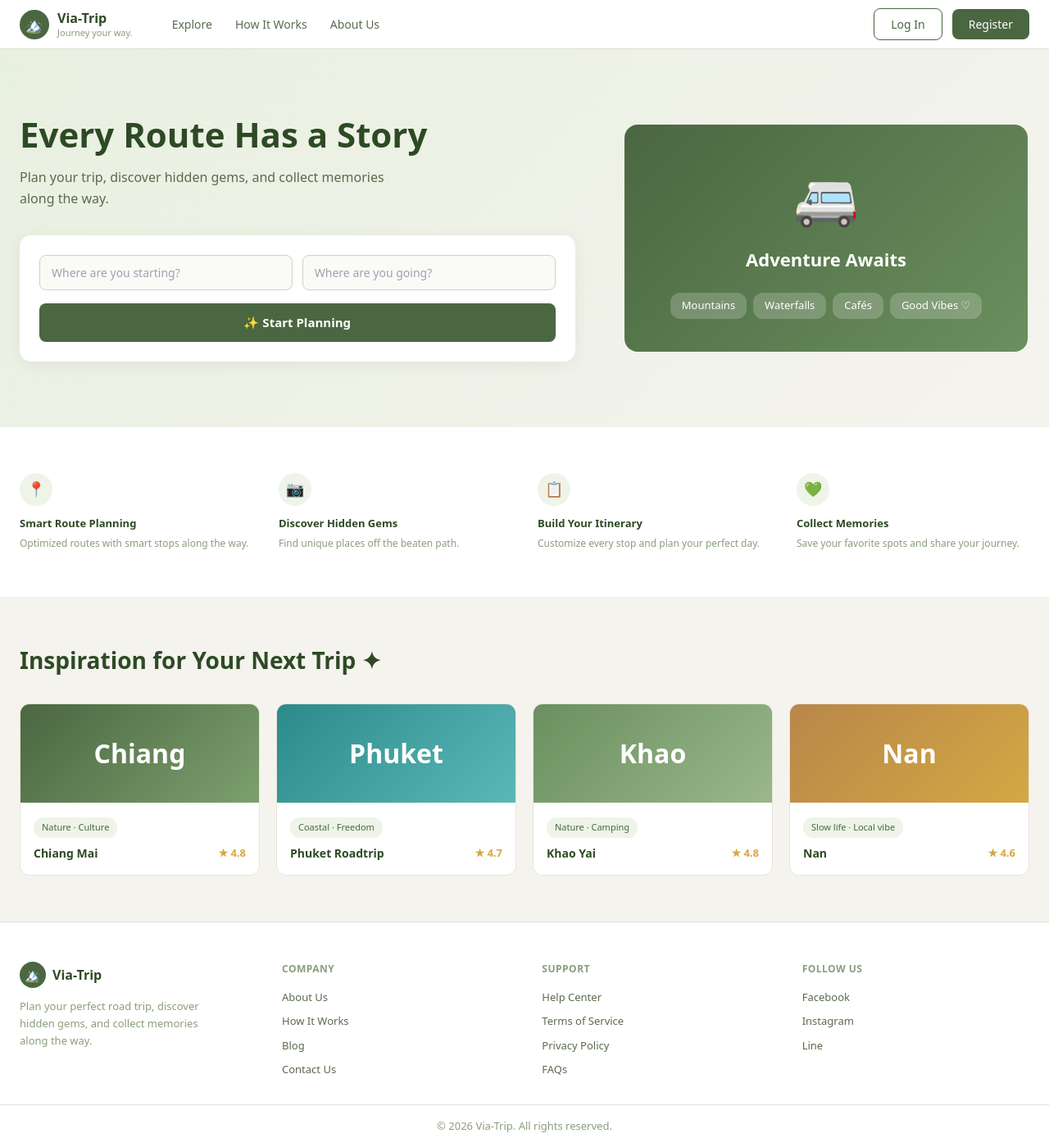
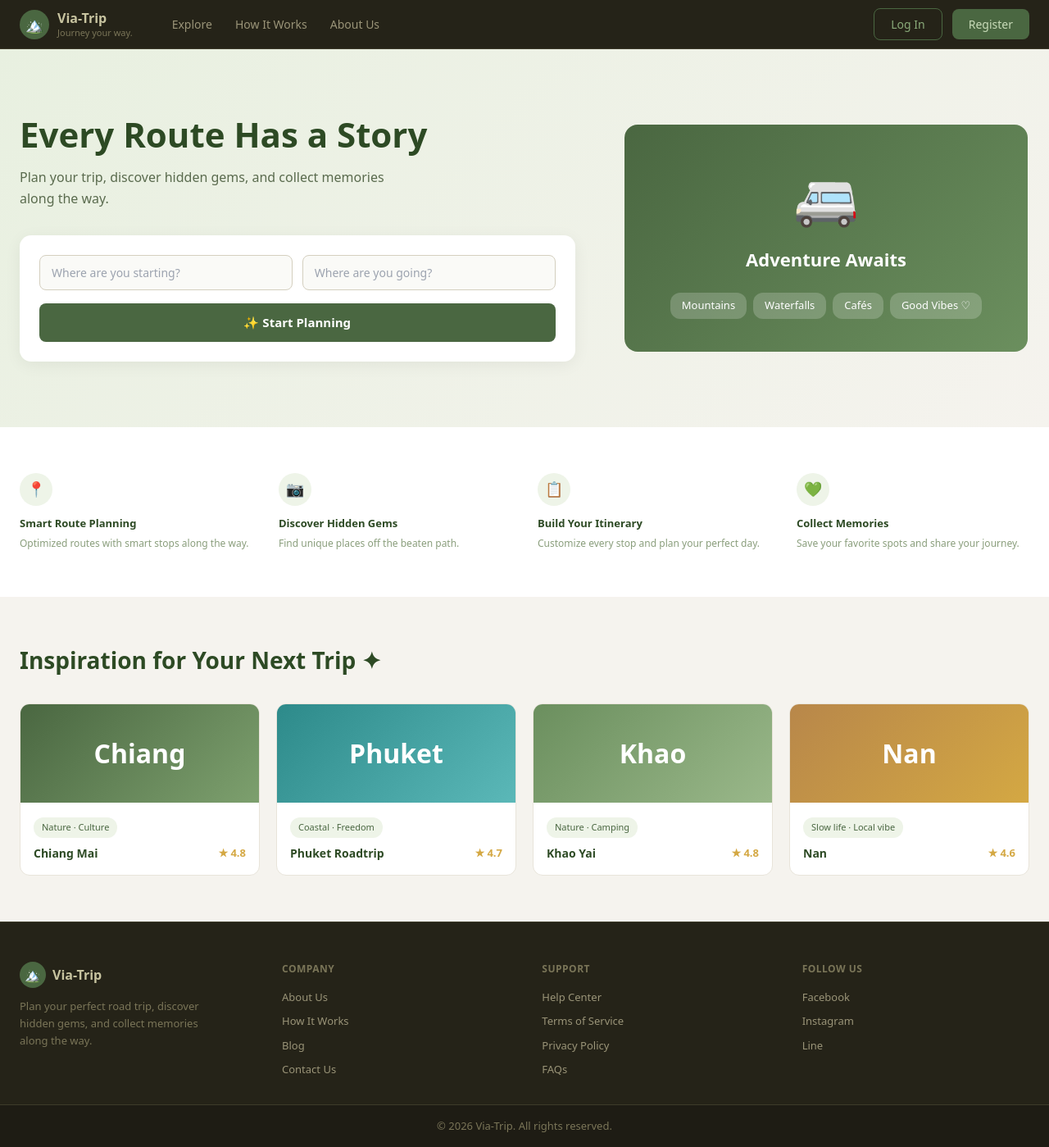
Before and after one commit to khemct/Via-Trippppppp, a React (Vite) app in the folder frontend/: page / in a window 1280 px wide. Shown: the whole page at 82% size. Built offline with nearby package versions, Linux system fonts and the light colour scheme.

Commit message:
refactor: update Navbar and Footer colors to dark earth-tone palette

```diff
--- a/frontend/src/components/Footer.jsx
+++ b/frontend/src/components/Footer.jsx
@@ -22,9 +22,9 @@ const columns = [
           >
             🏔
           </div>
-          <span style={{ fontSize: 16, fontWeight: 700, color: '#2d4a24' }}>Via-Trip</span>
+          <span style={{ fontSize: 16, fontWeight: 700, color: '#c8c4a0' }}>Via-Trip</span>
         </div>
-        <p style={{ fontSize: 13, color: '#8a9e7c', lineHeight: 1.6, maxWidth: 240 }}>
+        <p style={{ fontSize: 13, color: '#7a7558', lineHeight: 1.6, maxWidth: 240 }}>
           Plan your perfect road trip, discover hidden gems, and collect memories along the way.
         </p>
       </div>
@@ -51,8 +51,8 @@ export default function Footer() {
   return (
     <footer
       style={{
-        background: '#fff',
-        borderTop: '1px solid #e0ddd6',
+        background: '#252318',
+        borderTop: '1px solid #3e3b2a',
         marginTop: 'auto',
       }}
     >
@@ -76,7 +76,7 @@ export default function Footer() {
                   style={{
                     fontSize: 12,
                     fontWeight: 600,
-                    color: '#8a9e7c',
+                    color: '#7a7558',
                     letterSpacing: '0.5px',
                     marginBottom: 16,
                   }}
@@ -90,7 +90,7 @@ export default function Footer() {
                       to="/"
                       style={{
                         fontSize: 13,
-                        color: '#5a6b4e',
+                        color: '#9a9478',
                         textDecoration: 'none',
                       }}
                     >
@@ -106,11 +106,12 @@ export default function Footer() {
 
       <div
         style={{
-          borderTop: '1px solid #e0ddd6',
+          borderTop: '1px solid #3e3b2a',
           padding: '16px 24px',
           textAlign: 'center',
           fontSize: 13,
-          color: '#8a9e7c',
+          color: '#7a7558',
+          background: '#1e1c14',
         }}
       >
         &copy; 2026 Via-Trip. All rights reserved.
--- a/frontend/src/components/Navbar.jsx
+++ b/frontend/src/components/Navbar.jsx
@@ -5,8 +5,8 @@ export default function Navbar({ isLoggedIn, userName, onLogout }) {
     <nav
       style={{
         height: 60,
-        background: '#fff',
-        borderBottom: '1px solid #e0ddd6',
+        background: '#252318',
+        borderBottom: '1px solid #3e3b2a',
         position: 'sticky',
         top: 0,
         zIndex: 50,
@@ -40,10 +40,10 @@ export default function Navbar({ isLoggedIn, userName, onLogout }) {
             🏔
           </div>
           <div>
-            <div style={{ fontSize: 16, fontWeight: 700, color: '#2d4a24', lineHeight: 1.2 }}>
+            <div style={{ fontSize: 16, fontWeight: 700, color: '#c8c4a0', lineHeight: 1.2 }}>
               Via-Trip
             </div>
-            <div style={{ fontSize: 11, color: '#8a9e7c', lineHeight: 1.2 }}>
+            <div style={{ fontSize: 11, color: '#7a7558', lineHeight: 1.2 }}>
               Journey your way.
             </div>
           </div>
@@ -52,28 +52,28 @@ export default function Navbar({ isLoggedIn, userName, onLogout }) {
         <div style={{ display: 'flex', gap: 28, marginLeft: 48 }}>
           {!isLoggedIn ? (
             <>
-              <Link to="/" style={{ color: '#5a6b4e', fontSize: 14, fontWeight: 500, textDecoration: 'none' }}>
+              <Link to="/" style={{ color: '#9a9478', fontSize: 14, fontWeight: 500, textDecoration: 'none' }}>
                 Explore
               </Link>
-              <Link to="/" style={{ color: '#5a6b4e', fontSize: 14, fontWeight: 500, textDecoration: 'none' }}>
+              <Link to="/" style={{ color: '#9a9478', fontSize: 14, fontWeight: 500, textDecoration: 'none' }}>
                 How It Works
               </Link>
-              <Link to="/" style={{ color: '#5a6b4e', fontSize: 14, fontWeight: 500, textDecoration: 'none' }}>
+              <Link to="/" style={{ color: '#9a9478', fontSize: 14, fontWeight: 500, textDecoration: 'none' }}>
                 About Us
               </Link>
             </>
           ) : (
             <>
-              <Link to="/" style={{ color: '#5a6b4e', fontSize: 14, fontWeight: 500, textDecoration: 'none' }}>
+              <Link to="/" style={{ color: '#9a9478', fontSize: 14, fontWeight: 500, textDecoration: 'none' }}>
                 Home
               </Link>
-              <Link to="/" style={{ color: '#5a6b4e', fontSize: 14, fontWeight: 500, textDecoration: 'none' }}>
+              <Link to="/" style={{ color: '#9a9478', fontSize: 14, fontWeight: 500, textDecoration: 'none' }}>
                 Explore
               </Link>
-              <Link to="/trips" style={{ color: '#5a6b4e', fontSize: 14, fontWeight: 500, textDecoration: 'none' }}>
+              <Link to="/trips" style={{ color: '#9a9478', fontSize: 14, fontWeight: 500, textDecoration: 'none' }}>
                 My Trips
               </Link>
-              <Link to="/" style={{ color: '#5a6b4e', fontSize: 14, fontWeight: 500, textDecoration: 'none' }}>
+              <Link to="/" style={{ color: '#9a9478', fontSize: 14, fontWeight: 500, textDecoration: 'none' }}>
                 How It Works
               </Link>
             </>
@@ -87,7 +87,7 @@ export default function Navbar({ isLoggedIn, userName, onLogout }) {
                 to="/login"
                 style={{
                   border: '1.5px solid #4a6741',
-                  color: '#4a6741',
+                  color: '#8aab7a',
                   borderRadius: 8,
                   padding: '8px 20px',
                   fontSize: 14,
@@ -103,7 +103,7 @@ export default function Navbar({ isLoggedIn, userName, onLogout }) {
                 to="/register"
                 style={{
                   background: '#4a6741',
-                  color: '#fff',
+                  color: '#c8dbb8',
                   borderRadius: 8,
                   padding: '8px 20px',
                   fontSize: 14,
@@ -118,17 +118,17 @@ export default function Navbar({ isLoggedIn, userName, onLogout }) {
             </>
           ) : (
             <>
-              <span style={{ color: '#5a6b4e', fontSize: 14 }}>Hello, {userName}! 👋</span>
+              <span style={{ color: '#9a9478', fontSize: 14 }}>Hello, {userName}! 👋</span>
               <div
                 style={{
                   width: 36,
                   height: 36,
                   borderRadius: '50%',
-                  background: '#eef4e8',
+                  background: '#3e3b2a',
                   display: 'flex',
                   alignItems: 'center',
                   justifyContent: 'center',
-                  color: '#4a6741',
+                  color: '#8aab7a',
                   fontWeight: 600,
                   fontSize: 14,
                 }}
@@ -139,8 +139,8 @@ export default function Navbar({ isLoggedIn, userName, onLogout }) {
                 <button
                   onClick={onLogout}
                   style={{
-                    border: '1.5px solid #e0ddd6',
-                    color: '#5a6b4e',
+                    border: '1.5px solid #3e3b2a',
+                    color: '#9a9478',
                     borderRadius: 8,
                     padding: '8px 16px',
                     fontSize: 13,
```
